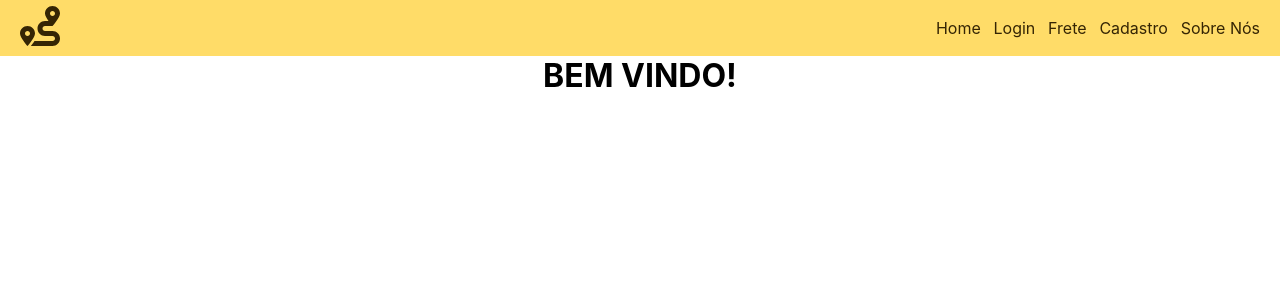
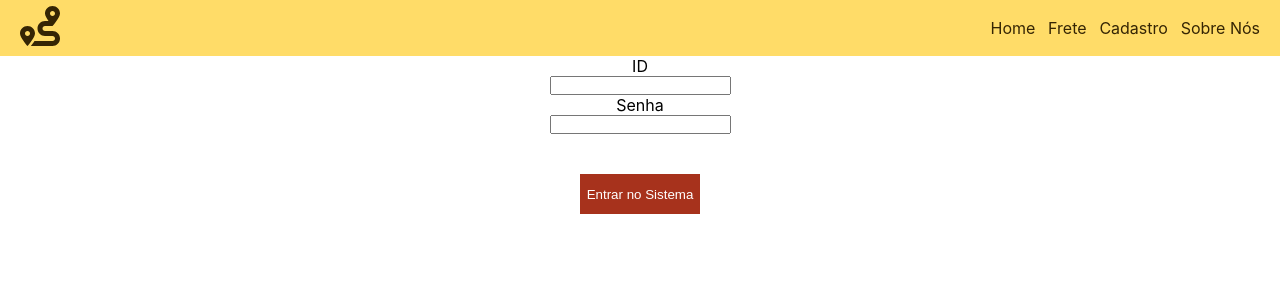
Before and after one commit to ThProgrammer/Prova-PW, a React (Create React App) app in the folder Atividade 3/atv3/: page / in a window 1280 px wide. Shown: the top 300 px of the page. Built offline with nearby package versions, Linux system fonts and the light colour scheme.

Commit message:
Finished Frete
Página Frete terminada e devidamente comentada.

```diff
--- a/Atividade 3/atv3/src/App.js
+++ b/Atividade 3/atv3/src/App.js
@@ -9,8 +9,8 @@ function App() {
     <>
       <BrowserRouter>
         <Routes>
-          <Route path='/' element={<Home/>} />
-          <Route path='/login' element={<Login/>} />
+          <Route path='/home' element={<Home/>} />
+          <Route path='/' element={<Login/>} />
           <Route path='/frete' element={<Frete/>} />
           {/*
               <Route path='cadastro' element={<Cadastro/> />
--- a/Atividade 3/atv3/src/components/Header/index.js
+++ b/Atividade 3/atv3/src/components/Header/index.js
@@ -8,8 +8,7 @@ function Header () {
         <header>
             <Link to='/'><FaRoute fontSize={'2.5em'} id='logo' /></Link>
             <nav>
-                <Link to='/'>Home</Link>
-                <Link to='/login'>Login</Link>
+                <Link to='/home'>Home</Link>
                 <Link to='/frete'>Frete</Link>
                 <Link to='cadastro'>Cadastro</Link>
                 <Link to='/sobre'>Sobre Nós</Link>
--- a/Atividade 3/atv3/src/pages/Frete/index.js
+++ b/Atividade 3/atv3/src/pages/Frete/index.js
@@ -27,10 +27,13 @@ function Frete() {
     }];
 
     {/*Funções Auxiliares */}
+
     function calcularFrete(e) {
         e.preventDefault();
         obterDistancia();
-        setFrete("fueda");
+        setFrete((valorTonelada * peso) * dados.distancia);
+    {/**Professor, no pdf você colocou que o calculo seria (valorTonelada * km), mas aqui fiz (valorTonelada * peso)* km
+        porque quis levar todos os inputs em consideração :)  */}
 
     }
 
@@ -63,7 +66,7 @@ function Frete() {
                     setDestino(e.target.value);
                 }}/>
 
-                <button type='submit'>Calcular</button>
+                <button type='submit' title='Clique duas vezes para receber o Frete'>Calcular</button>
             </form>
 
             <div className='resultante'>
```
